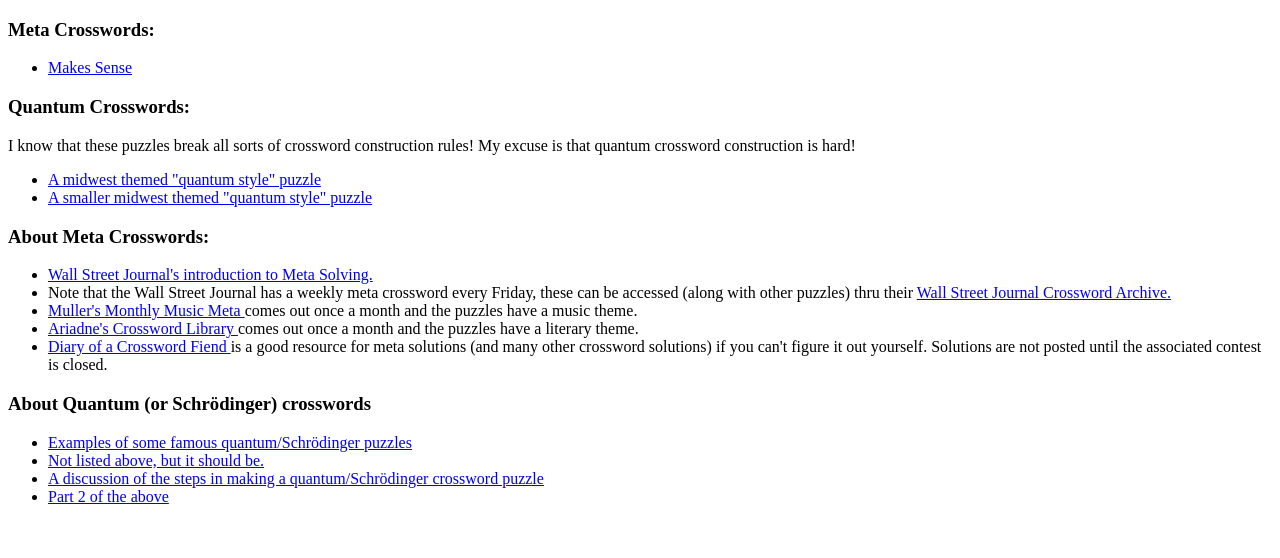
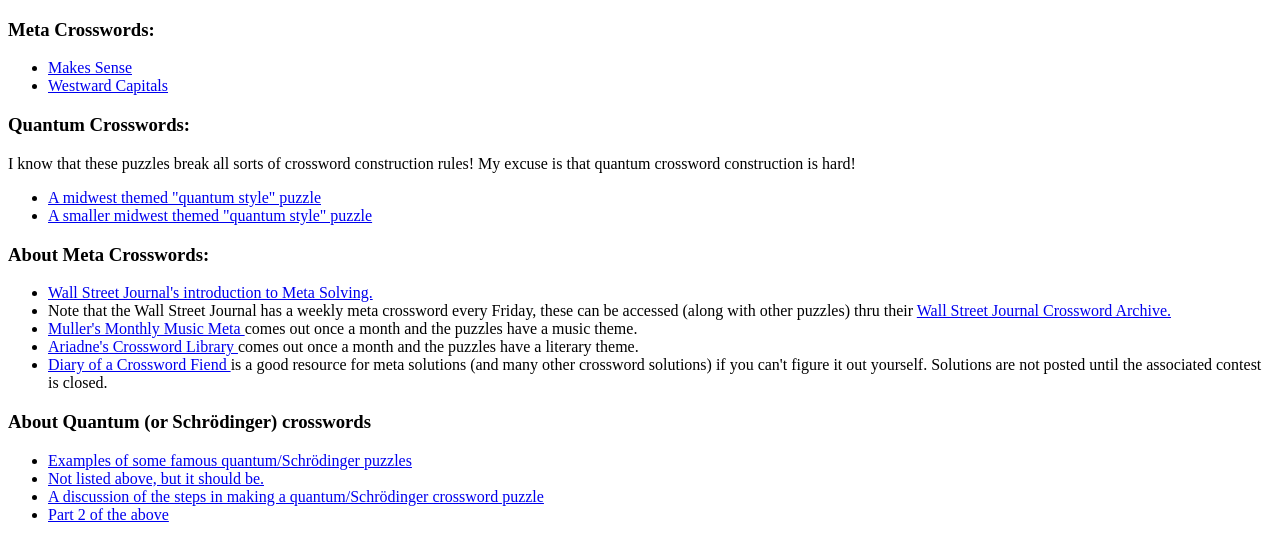
Before and after one commit to criptik/criptik.github.io, a plain HTML site: page index.html in a window 1280 px wide. Drawn offline with Linux system fonts and the light colour scheme.

Commit message:
fix index

```diff
--- a/index.html
+++ b/index.html
@@ -9,6 +9,9 @@
         <ul>
             <li>
                 <a href="makes-sense.html" target="_self"> Makes Sense </a>
+            </li>
+            <li>
+                <a href="westcaps.html" target="_self"> Westward Capitals </a>
             </li>
         </ul>
         <h3>
```
